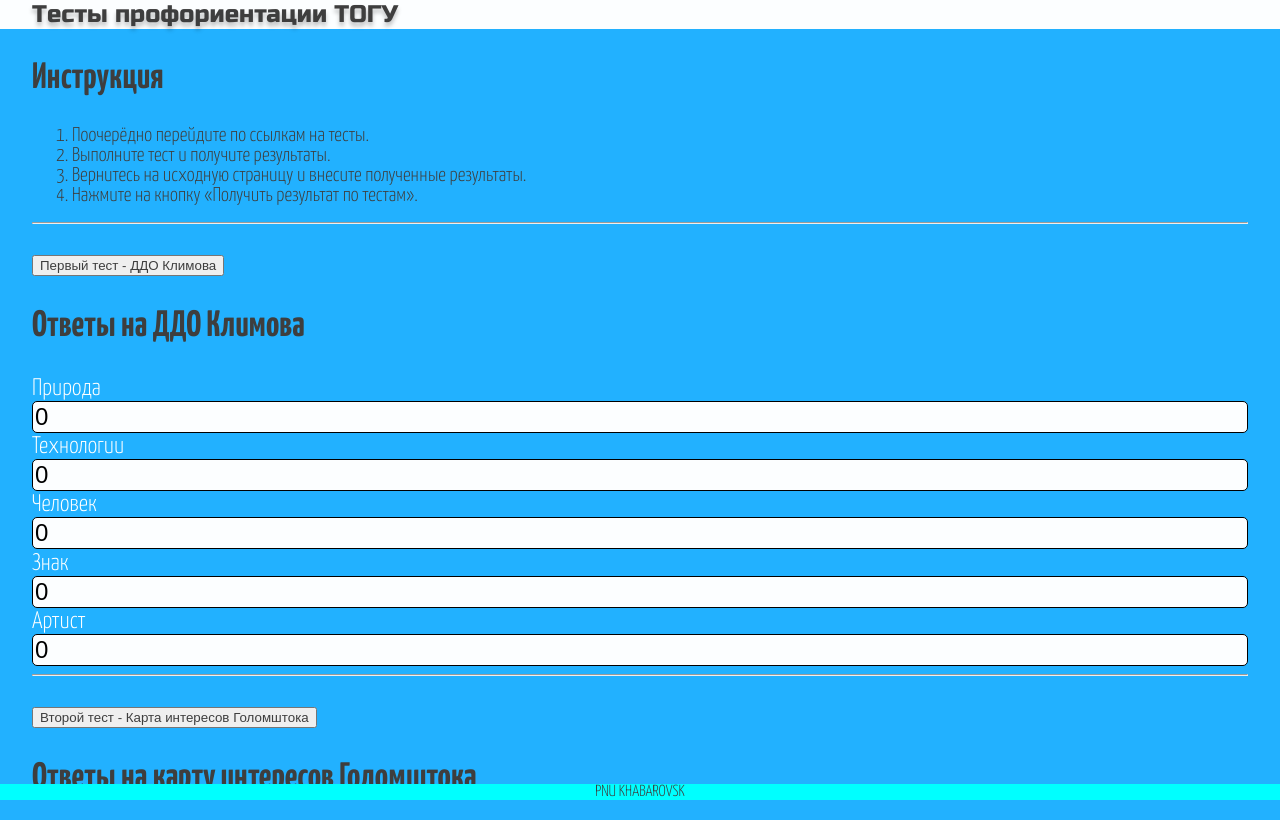
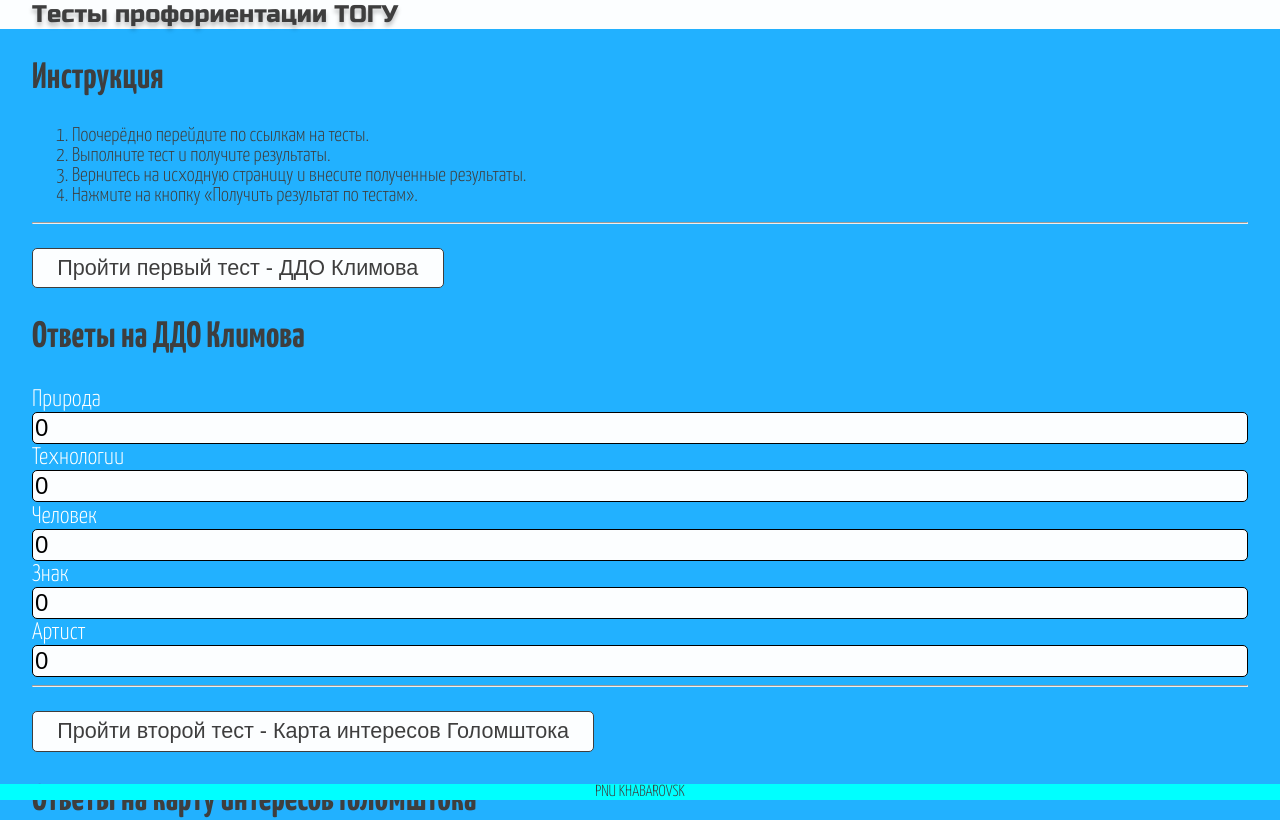
Before and after one commit to AleksanderMerkulov/psychoTestTOGU, an Angular app: page /test in a window 1280 px wide. Shown: the top 820 px of the page. Built offline with nearby package versions, Linux system fonts and the light colour scheme.

Commit message:
style changes in blockOneComp // some clear logic in blockOneCompTS // added PNU logo to blockOneComp

```diff
--- a/src/app/block-one/block-one.component.css
+++ b/src/app/block-one/block-one.component.css
@@ -35,12 +35,30 @@
 
     }
 }
-/* manual */
+/* manual block inner*/
 #manual{
     /* display: none; */
 }
 li{
     font-size: 125%;
+}
+@media(max-device-width: 1440px){
+    .imgTOGU{
+        width: auto;
+    }
+}
+@media(max-device-width: 1024px){
+    .imgTOGU{
+        width: 100%;
+    }
+}
+@media(max-device-width: 820px){
+    .imgTOGU{
+        display: none;
+    }
+    .grid2.topDiv{
+        display: block;
+    }
 }
 
 /* GRID 4 */
@@ -154,6 +172,9 @@ li{
 .grid2 .blockInputInner{
     grid-template-columns: 20% 20%;
 }
+.topDiv{
+    align-items: center;
+}
 
 /* LINK */
 
@@ -228,6 +249,32 @@ a{
     }
 }
 
+.linkButton{
+    font-size: 75%;
+
+    transition: .3s;
+
+    background-color: #FCFEFF;
+
+    border: 0.2px solid #3E3E3E;
+    border-radius: 5px;
+
+    padding-top: 0.5%;
+    padding-bottom: 0.5%;
+    padding-left: 2%;
+    padding-right: 2%;
+    /* padding: верх право лево низ */
+}
+
+.linkButton:hover a{
+    box-shadow: none;
+    color: #FCFEFF;
+}
+.linkButton:hover{
+    background-color: #65C9FF;
+
+}
+
 /* INPUTS */
 
 input{
--- a/src/app/block-one/block-one.component.html
+++ b/src/app/block-one/block-one.component.html
@@ -1,7 +1,8 @@
 <div class="container">
     <div class="manualInner">
+        <div class="grid2 topDiv">
+            <div id="manual">
                 <h2>Инструкция</h2>
-        <div id="manual">
                 <ol>
                     <li>Поочерёдно перейдите по ссылкам на тесты.</li>
                     <li>Выполните тест и получите результаты.</li>
@@ -9,12 +10,16 @@
                     <li>Нажмите на кнопку &laquo;Получить результат по тестам&raquo;.</li>
                 </ol>
             </div>
+            <a href="https://pnu.edu.ru/">
+                <img class="imgTOGU" title="Тихоокеанский государственный университет" src="https://pnu.edu.ru/static/img/logo-ru.png" alt="Официальный сайт Тихоокеанского государственного университета - на главную">
+            </a>
+        </div>
         <hr>
     </div>
     <form (ngSubmit)="sendInfo()" name="centralFormBlockOne">
         <br>
         <div class="linkInner">
-            <button><a href="https://psytests.org/profession/ddo-run.html" target="_blank">Первый тест - <span class="link_span">ДДО Климова</span></a></button>
+            <button class="linkButton"><a href="https://psytests.org/profession/ddo-run.html" target="_blank">Пройти первый тест - <span class="link_span">ДДО Климова</span></a></button>
         </div>
         <h2>Ответы на ДДО Климова</h2>
         <div name="blokcOneFormOne" class="blockOne">
@@ -44,7 +49,7 @@
         <!--  -->
         <br>
         <div class="linkInner">
-            <button><a href="https://psytests.org/profession/mapG-run.html" target="_blank">Второй тест - <span class="link_span">Карта интересов Голомштока</span></a></button>
+            <button class="linkButton"><a href="https://psytests.org/profession/mapG-run.html" target="_blank">Пройти второй тест - <span class="link_span">Карта интересов Голомштока</span></a></button>
         </div>
         <h2>Ответы на карту интересов Голомштока</h2>
 
@@ -190,7 +195,7 @@
         <!--  -->
         <br>
         <div class="linkInner">
-            <button><a href="https://psytests.org/profession/hollandA-run.html" target="_blank">Третий тест - <span class="link_span"> тест Голланда</span></a></button>
+            <button class="linkButton"><a href="https://psytests.org/profession/hollandA-run.html" target="_blank">Пройти третий тест - <span class="link_span"> тест Голланда</span></a></button>
         </div>
         <h2>Ответы на тест Голланда</h2>
 
--- a/src/app/block-one/block-one.component.ts
+++ b/src/app/block-one/block-one.component.ts
@@ -14,11 +14,7 @@ import { HttpService } from '../services/http/http.service';
 export class BlockOneComponent implements OnInit {
 
   test: BlockoneService = new BlockoneService(0,0,0,0,0,0,0,0,0,0,0,0,0,0,0,0,0,0,0,0,0,0,0,0,0,0,0,0,0,0,0,0,0,0,0,0,0,0,0,0,0)
-  // test: BlockoneService = new BlockoneService(NaN,NaN,NaN,NaN,NaN,NaN,NaN,NaN,NaN,NaN,NaN,NaN,NaN,NaN,NaN,NaN,NaN,NaN,NaN,NaN,NaN,NaN,NaN,NaN,NaN,NaN,NaN,NaN,NaN,NaN,NaN,NaN,NaN,NaN,NaN,NaN,NaN,NaN,NaN,NaN,NaN)
-  // test!: BlockoneService
-  // test:BlockoneService | undefined
   dataResult:any
-  manual = 'Lorem ipsum ...'
 
   constructor(public http:HttpClient,
     public httpService:HttpService,
@@ -31,12 +27,6 @@ export class BlockOneComponent implements OnInit {
     }
 
   ngOnInit(): void {
-    // console.log('download changes')
-    // if ( this.dataServ.test !==undefined){
-    //   this.test = this.dataServ.test
-    // }
-    // this.test = this.dataServ.test
-    // console.log(this.dataServ.test)
   }
   //работа со структурой DOM в ts
   // check(){
```
Lines whose indentation alone changed are shown as unchanged.
